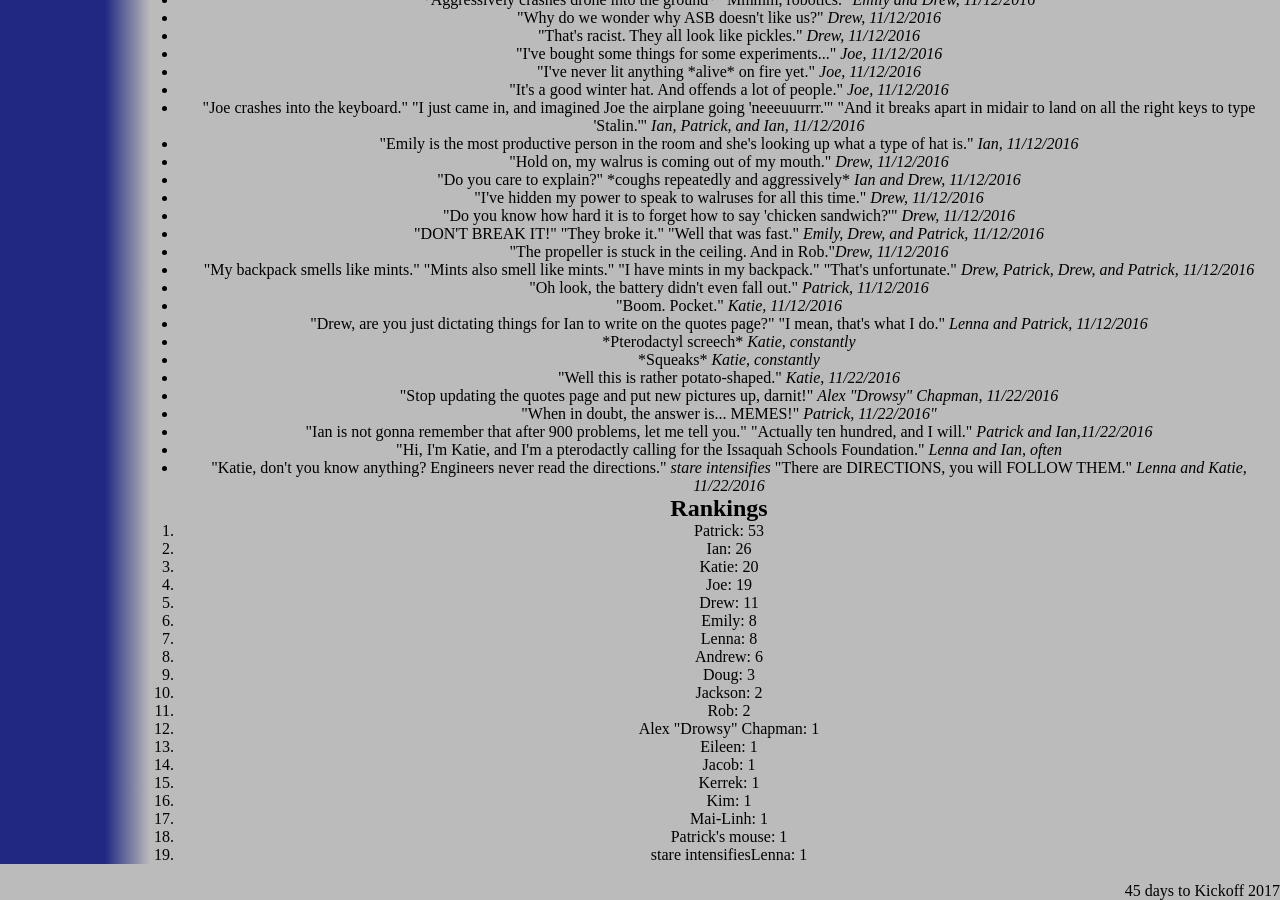
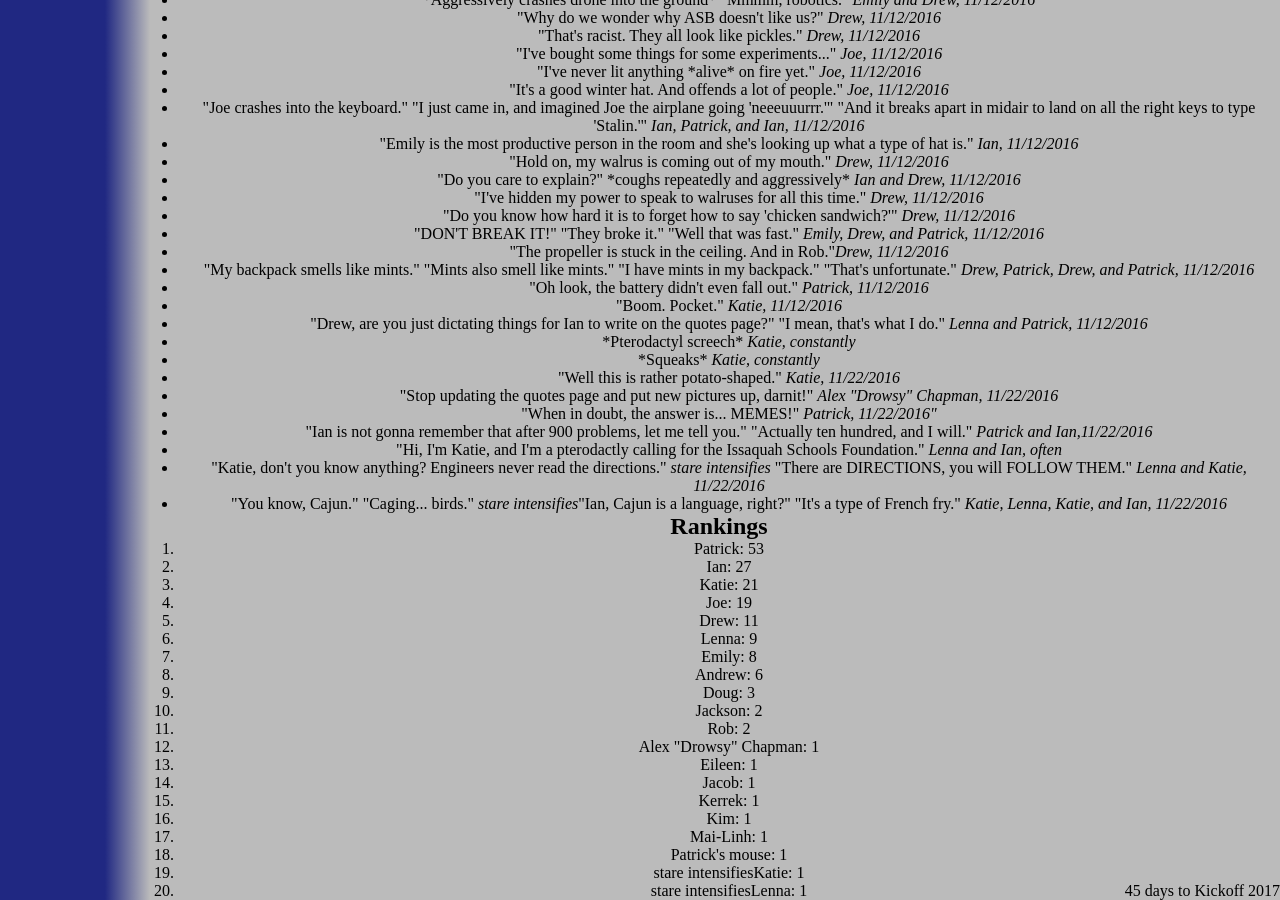
Before and after one commit to katiebugmoon/FRC4131.github.io, a Jekyll site: the page built from media/2017/quotes.html, in a window 1280 px wide and 900 px high, scrolled down 2005 px. Built offline with Jekyll 4.4.1, drawn with Linux system fonts in a browser that asks for light colours; nearby versions of some CDN libraries.

Commit message:
Update quotes.html

```diff
--- a/media/2017/quotes.html
+++ b/media/2017/quotes.html
@@ -131,6 +131,7 @@ title: Build Season 2017 Quotes
 	<li>"Ian is not gonna remember that after 900 problems, let me tell you." "Actually ten hundred, and I will."<i> Patrick and Ian,11/22/2016</i></li>
 	<li>"Hi, I'm Katie, and I'm a pterodactly calling for the Issaquah Schools Foundation."<i> Lenna and Ian, often</i></li>
 	<li>"Katie, don't you know anything? Engineers never read the directions." <i>stare intensifies</i> "There are DIRECTIONS, you will FOLLOW THEM." <i>Lenna and Katie, 11/22/2016</i></li>
+	<li>"You know, Cajun." "Caging... birds." <i>stare intensifies</i>"Ian, Cajun is a language, right?" "It's a type of French fry." <i>Katie, Lenna, Katie, and Ian, 11/22/2016</i></li>
 
 </ul>
 <h2>Rankings</h2>
```
